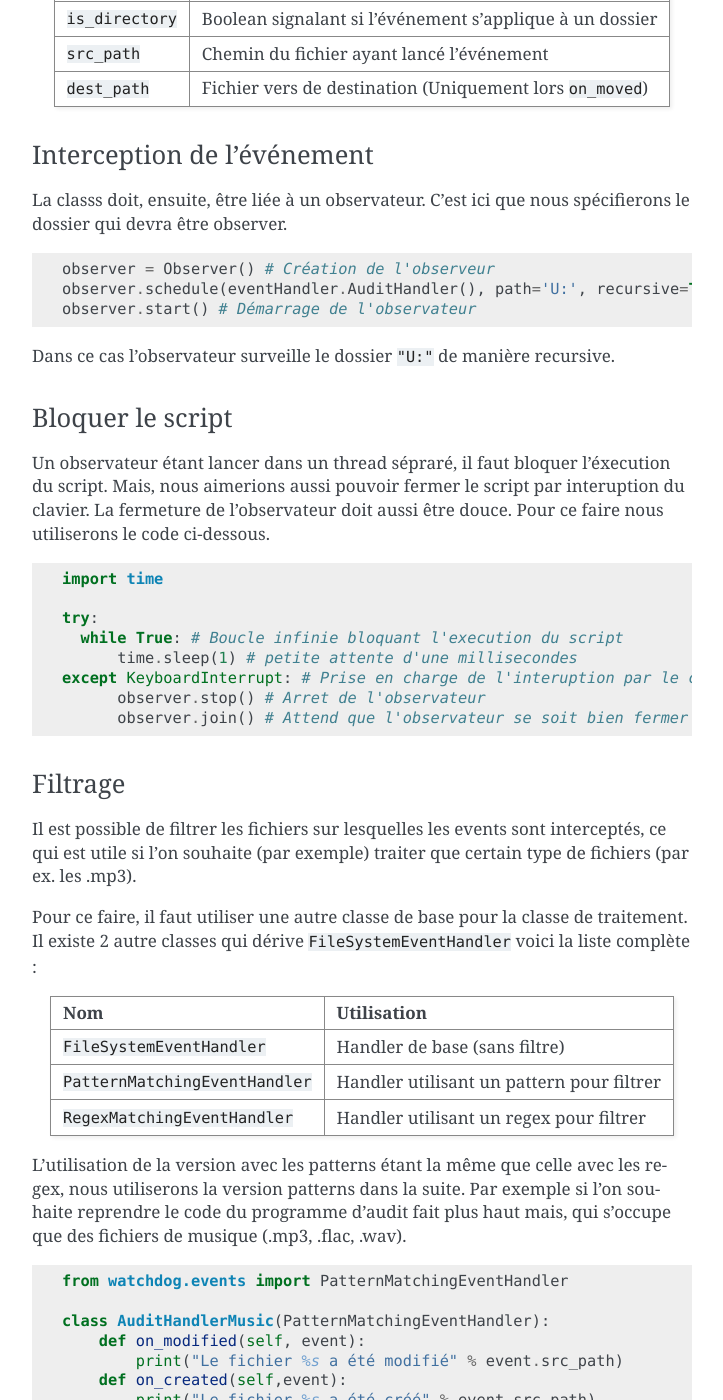
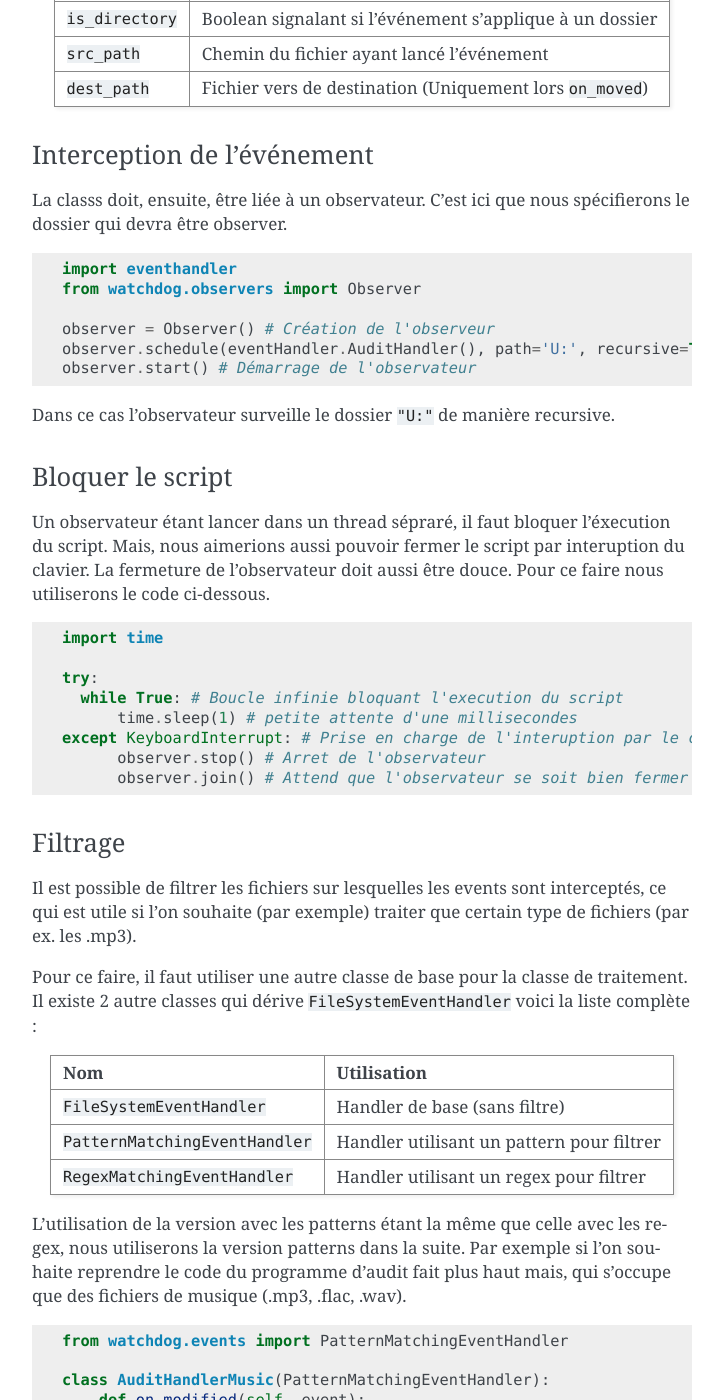
Before and after one commit to HE-Arc/livre-python, a Sphinx documentation site: the page built from source/watchdog/index.rst, in a window 1280 px wide and 1400 px high, scrolled down 1271 px. Shown: the whole window, without its empty margins (388-1111 px from the left). Built offline with Sphinx 7.4.7, drawn with Linux system fonts in a browser that asks for light colours; some of the changed text lies outside the part shown.

Commit message:
Add import in text

```diff
--- a/source/watchdog/index.rst
+++ b/source/watchdog/index.rst
@@ -72,6 +72,9 @@ C'est ici que nous spécifierons le dossier qui devra être observer.
 
 .. code-block:: python3
 
+  import eventhandler
+  from watchdog.observers import Observer
+
   observer = Observer() # Création de l'observeur
   observer.schedule(eventHandler.AuditHandler(), path='U:', recursive=True) # Création du lien
   observer.start() # Démarrage de l'observateur
@@ -135,6 +138,9 @@ La principale différence ce trouvera au moment de l'instantation de l'objet.
 
 .. code-block:: python3
 
+  import eventhandler
+  from watchdog.observers import Observer
+
   observer = Observer()
   handler = eventHandler.AuditHandlerMusic(patterns=["*.mp3","*.wav","*.flac"])
   observer.schedule(handler, path='U:', recursive=True)
```
